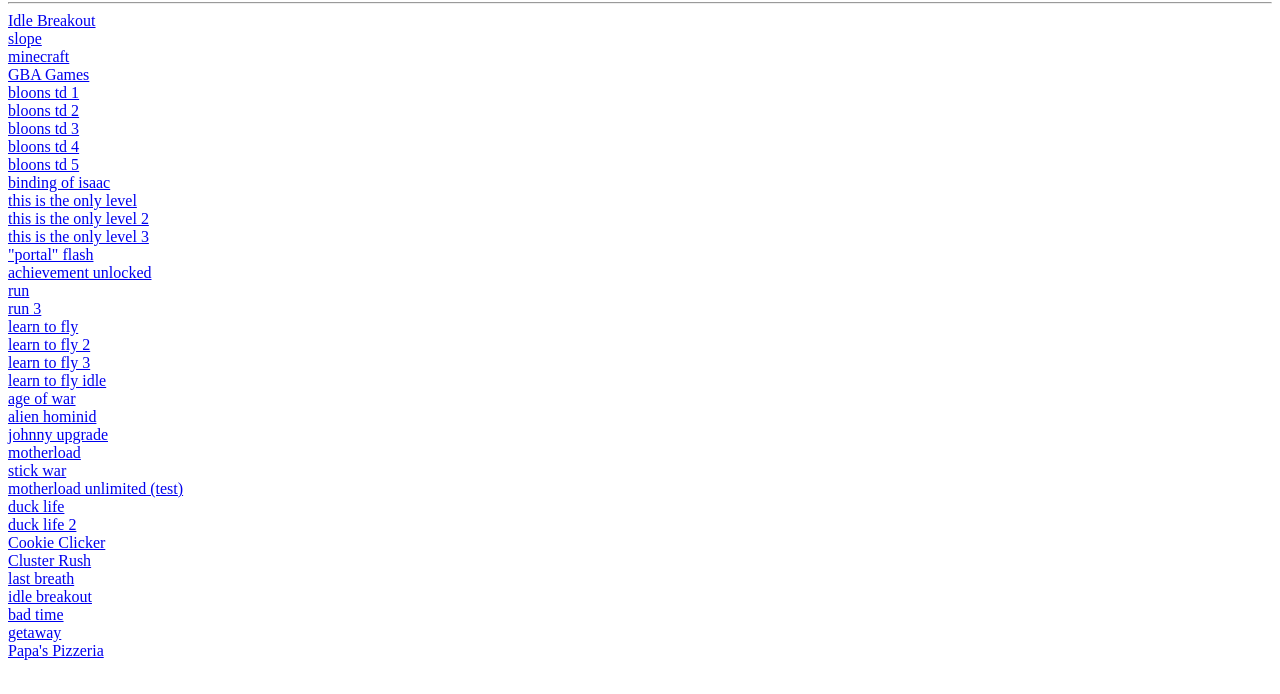
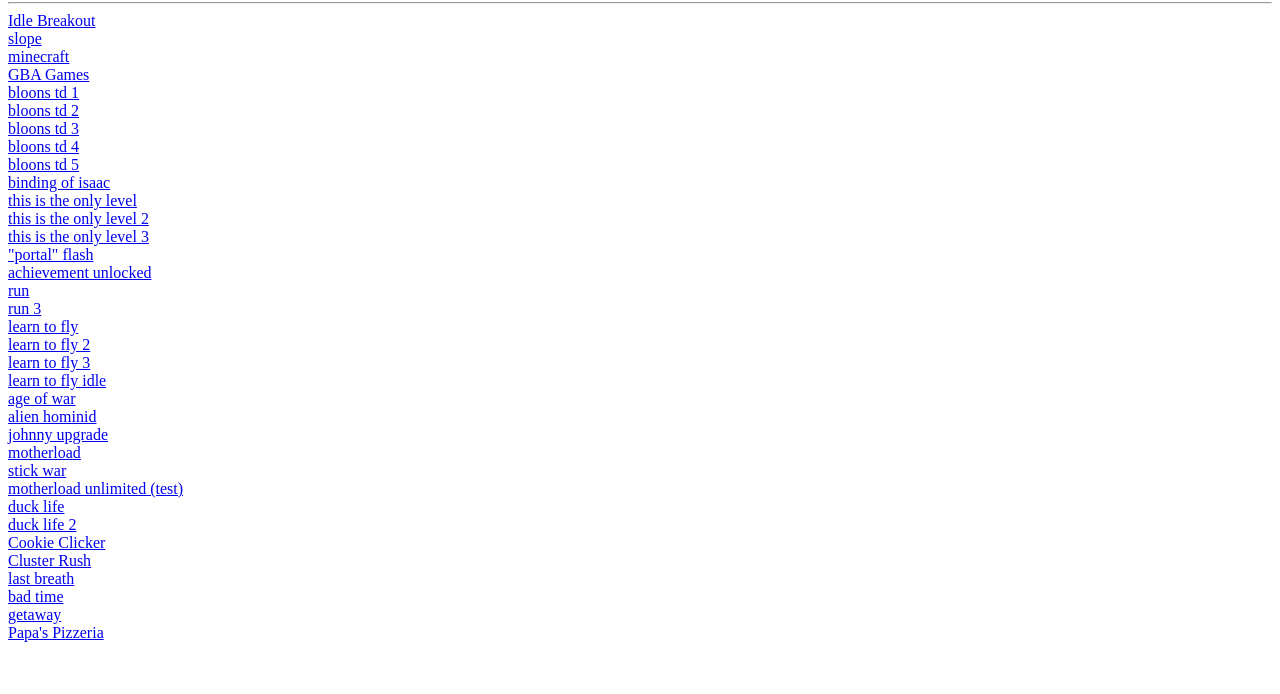
Before and after one commit to fishychris1/MichaelPerry, a plain HTML site: page index.html in a window 1280 px wide. Shown: the part 78-772 px from the top of the page. Drawn offline with Linux system fonts and the light colour scheme.

Commit message:
remove old link oops

```diff
--- a/index.html
+++ b/index.html
@@ -70,8 +70,6 @@
         <br>
         <a href="lastbreath/index.html">last breath</a>
         <br>
-        <a href="breakout/game.html">idle breakout</a>
-        <br>
         <a href="Bad Time Simulator (Sans Fight).caproj">bad time</a>
         <br>
         <a href="getaway/index.html">getaway</a>
```
